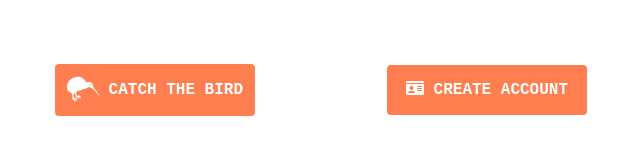
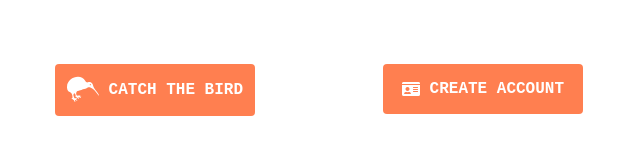
Before and after one commit to KMaximov/gromcode-html-css, a plain HTML site: page lesson18/task2/index.html in a window 1280 px wide. Shown: the full height of the page, 9-649 px from the left. Drawn offline with nearby package versions, Linux system fonts and the light colour scheme.

Commit message:
docs: update css for lesson18 task2

```diff
--- a/lesson18/task2/index.html
+++ b/lesson18/task2/index.html
@@ -22,6 +22,7 @@
     <link rel="stylesheet" href="styles.css" />
   </head>
   <body>
+    <div class="container">
       <div>
         <button class="first-button">
           <svg
@@ -60,10 +61,13 @@
           </svg>
           Catch the bird
         </button>
+      </div>
+      <div>
         <button class="second-button">
           <i class="fas fa-id-card"></i>
           Create account
         </button>
       </div>
+    </div>
   </body>
 </html>
--- a/lesson18/task2/styles.css
+++ b/lesson18/task2/styles.css
@@ -1,5 +1,8 @@
 * {
   box-sizing: border-box;
+}
+.container {
+  display: flex;
 }
 .first-button {
   margin: 64px;
@@ -28,6 +31,7 @@
 }
 
 .second-button {
+  display: inline-block;
   margin: 64px;
   width: 200px;
   height: 50px;
@@ -39,5 +43,8 @@
   text-transform: uppercase;
   border: none;
   cursor: pointer;
-  vertical-align: center;
+  align-items: center;
 }
+.fas {
+  vertical-align: middle;
+}
```
Lines whose indentation alone changed are shown as unchanged.
